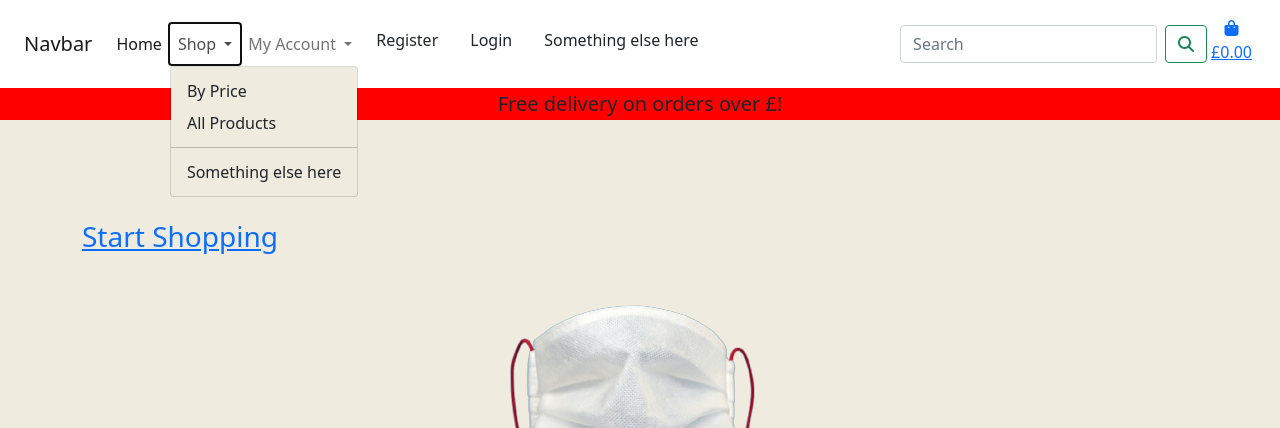
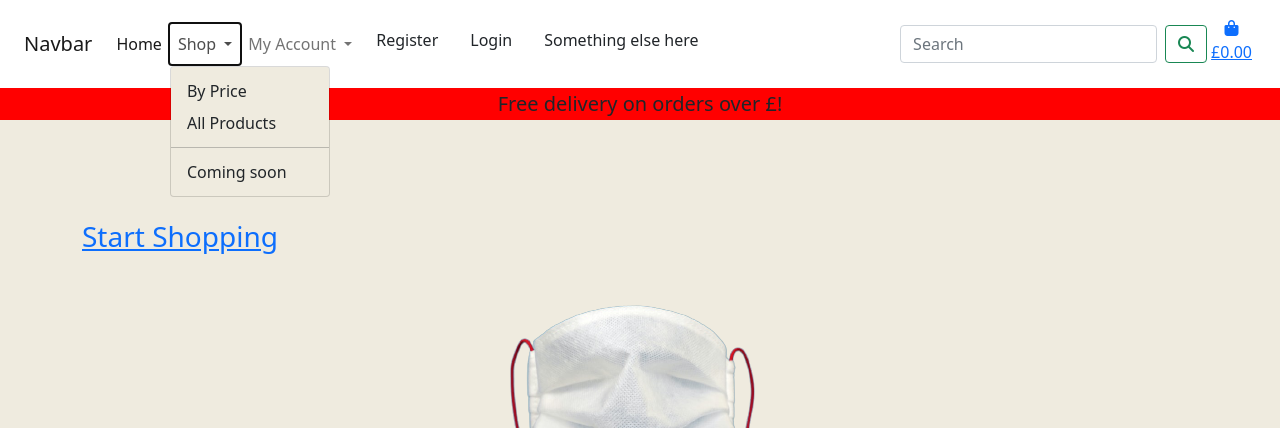
Before and after one commit to Abelyem/MS4, a Django app: page / in a window 1280 px wide, after a click on "Shop". Shown: the top 428 px of the page. Run offline with Django 3.2, Linux system fonts and the light colour scheme; some libraries are stand-ins or nearby versions.

Commit message:
changed content of dropdown menu to 'coming soon'

```diff
--- a/templates/base.html
+++ b/templates/base.html
@@ -61,7 +61,7 @@
                                 <li>
                                     <hr class="dropdown-divider">
                                 </li>
-                                <li><a class="dropdown-item" href="#">Something else here</a></li>
+                                <li><a class="dropdown-item" href="#">Coming soon</a></li>
                             </ul>
                         </li>
                         <li class="nav-item dropdown">
```
